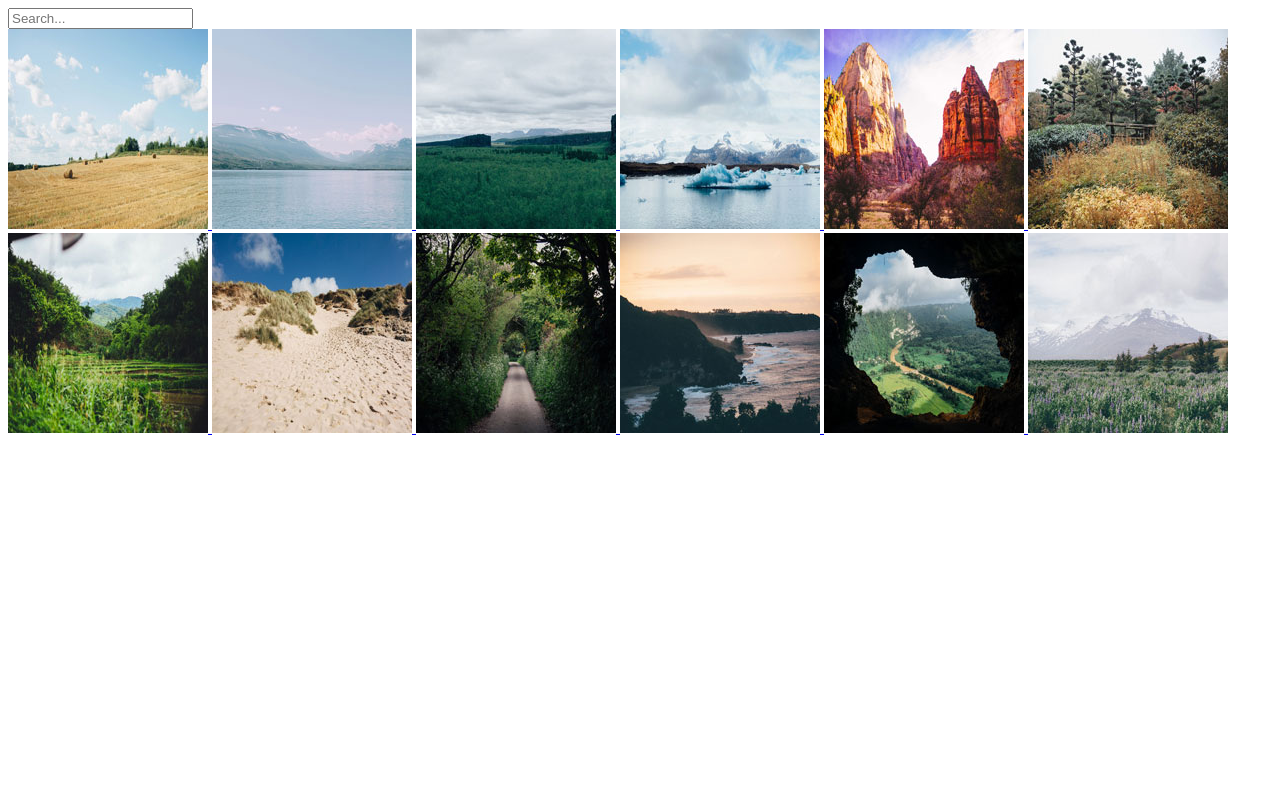
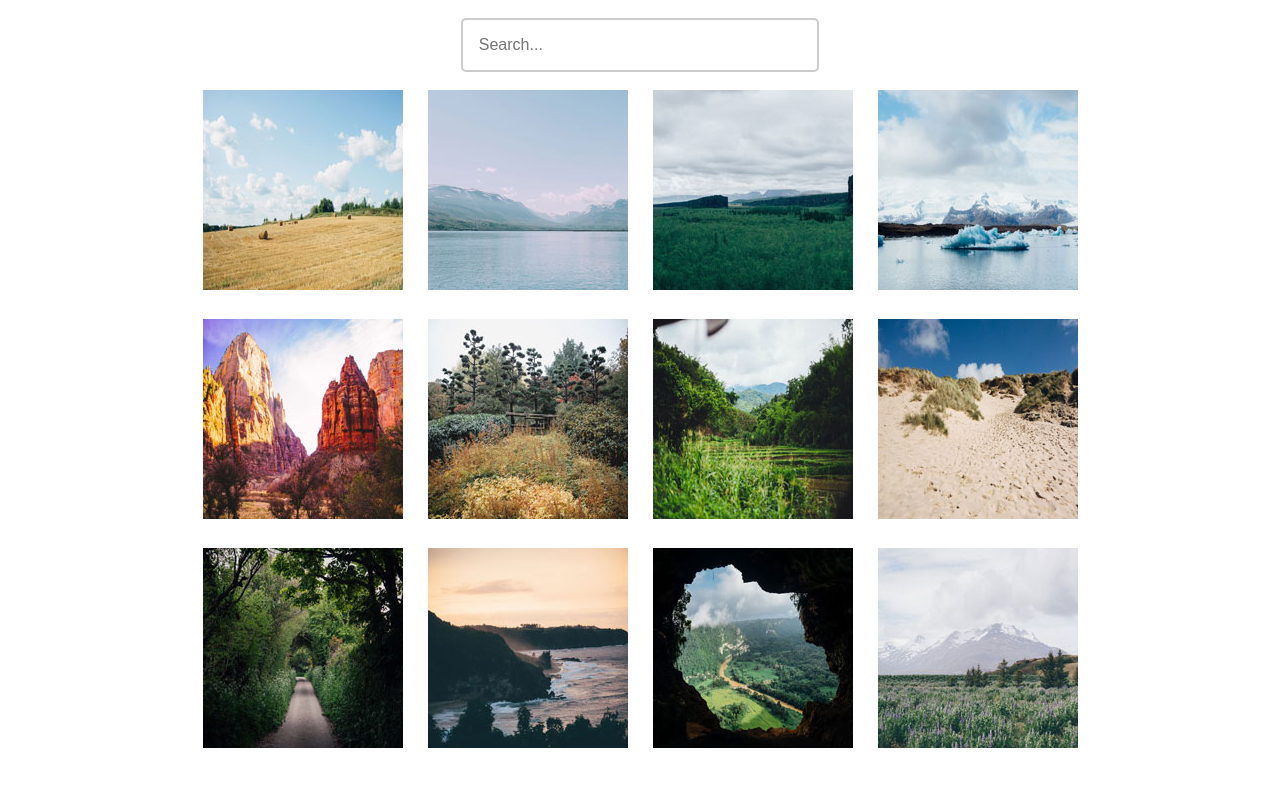
Before and after one commit to bFay9402/techdegree_project_5, a plain HTML site: page index.html in a window 1280 px wide. Drawn offline with Linux system fonts and the light colour scheme.

Commit message:
added grid css for photos

```diff
--- a/css/styles.css
+++ b/css/styles.css
@@ -0,0 +1,42 @@
+* {
+  margin: 0;
+  padding: 0;
+  box-sizing: border-box;
+}
+
+.body {
+  font-family: sans-serif;
+}
+
+.container {
+  margin: 0 auto;
+  max-width: 70%;
+}
+
+.search-box {
+  margin: 2% 0;
+  text-align: center;
+}
+
+input {
+  padding: 1rem;
+  width: 40%;
+  border: 2px #ccc solid;
+  border-radius: 5px;
+  outline: none;
+  font-size: 1rem;
+  transition: ease-in, 0.3s;
+}
+
+input:focus {
+  border-color: #2196f3;
+}
+
+.gallery {
+  max-width: 1000px;
+  display: grid;
+  margin: 0 auto;
+  grid-gap: 25px;
+  grid-template-columns: repeat(auto-fit, minmax(200px, auto));
+  justify-content: center;
+}
--- a/index.html
+++ b/index.html
@@ -8,9 +8,11 @@
   <title>Photo Gallery</title>
 </head>
 <body>
+  <div class="container">
     <div class="search-box">
       <input type="text" placeholder="Search...">
     </div>
+
     <div class="gallery">
       <a href="./photos/01.jpg" data-caption="Image caption">
         <img src="./photos/thumbnails/01.jpg" alt="First image">
@@ -49,6 +51,7 @@
         <img src="./photos/thumbnails/12.jpg" alt="First image">
       </a>
     </div>
+  </div>
   <script src="./js/baguetteBox.min.js"></script>
 </body>
 </html>
```
Lines whose indentation alone changed are shown as unchanged.
